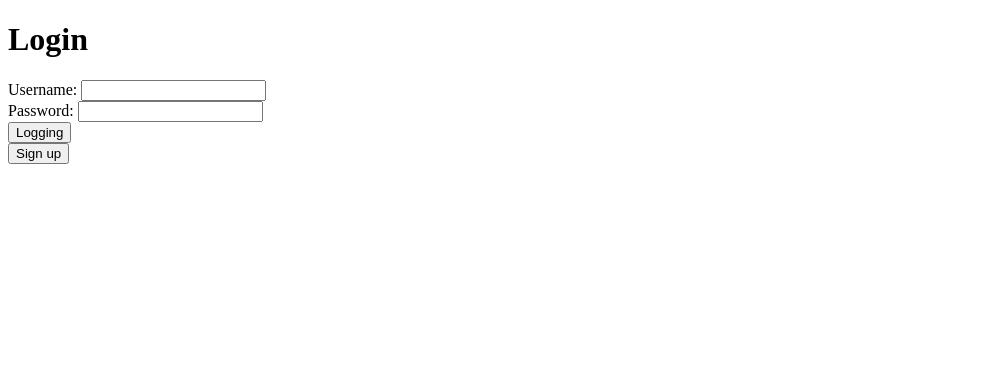
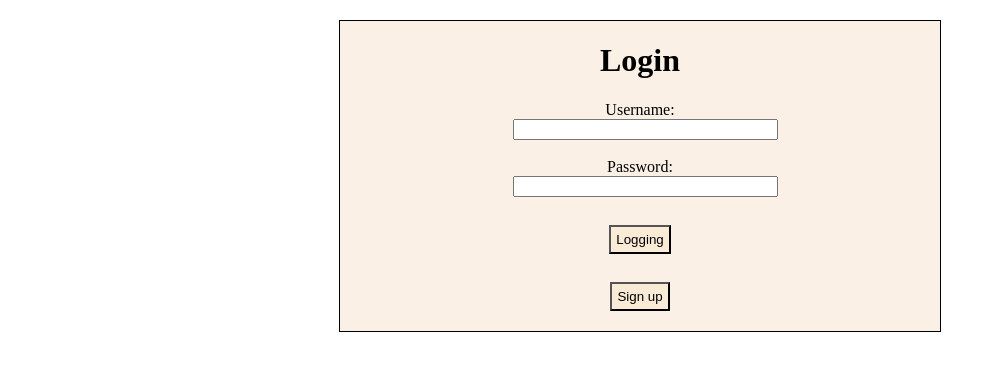
Before and after one commit to juhavuo/keeping_track_of_ideas_frontend, an Angular app: page /login in a window 1280 px wide. Shown: the top 370 px of the page, without its empty margins (0-996 px from the left). Built offline with nearby package versions, Linux system fonts and the light colour scheme.

Commit message:
More styling

```diff
--- a/src/app/components/addidea/addidea.component.html
+++ b/src/app/components/addidea/addidea.component.html
@@ -1,12 +1,14 @@
+<div>
   <h1>Add idea</h1>
   <p>Title:</p>
-<input type ="text" [(ngModel)] = "idea.title">
+  <input type="text" [(ngModel)]="idea.title">
   <p>Content:</p>
-<input type ="text" [(ngModel)] = "idea.details">
+  <input type="text" [(ngModel)]="idea.details">
   <p>Private:</p>
-<input type ="checkbox" [(ngModel)] = "idea.is_private">
+  <input type="checkbox" [(ngModel)]="idea.is_private">
   <p>Tags: (separate by comma)</p>
-<input type = "text" [(ngModel)] = "tagsAsString">
+  <input type="text" [(ngModel)]="tagsAsString">
   <p>Links: (separate by comma)</p>
-<input type = "text" [(ngModel)] = "linksAsString"><br>
+  <input type="text" [(ngModel)]="linksAsString"><br>
   <button (click)="saveTheIdea()">Save the idea </button>
+</div>
--- a/src/app/components/addidea/addidea.component.scss
+++ b/src/app/components/addidea/addidea.component.scss
@@ -0,0 +1,25 @@
+div {
+  display: flex;
+  flex-flow: column wrap;
+  align-items: center;
+  align: center;
+  margin-left:auto;
+  margin-right: auto;
+  margin-top: 20px;
+  border-style: double;
+  border-width: thin;
+  padding-bottom: 20px;
+  max-width: 600px;
+  background-color: linen;
+}
+
+button{
+  float: center;
+  padding: 5px;
+  margin-top: 10px;
+  background-color: antiquewhite;
+}
+
+input{
+  margin-left: 10px;
+}
--- a/src/app/components/ideasview/ideasview.component.html
+++ b/src/app/components/ideasview/ideasview.component.html
@@ -1,3 +1,4 @@
+<div id="main">
   <h1>Own saved ideas</h1>
   <p>Logged in as {{currentuser}}</p>
   <ul>
@@ -25,3 +26,4 @@
   <br>
   <button (click)="goToPublicIdeas()">View all public ideas</button><br>
   <button (click)="logout()">logout</button>
+</div>
--- a/src/app/components/ideasview/ideasview.component.scss
+++ b/src/app/components/ideasview/ideasview.component.scss
@@ -41,3 +41,12 @@ button{
 #remove_idea{
   margin-top: 20px;
 }
+
+#main{
+  display: flex;
+  flex-flow: column wrap;
+  align-items: center;
+  align: center;
+  margin-left:auto;
+  margin-right: auto;
+}
--- a/src/app/components/login-page/login-page.component.html
+++ b/src/app/components/login-page/login-page.component.html
@@ -1,10 +1,12 @@
+<div>
   <h1>Login</h1>
-
-Username: <input type="text" [(ngModel)]="backendConnectorService.username">
+  Username:
+  <input type="text" size="30" [(ngModel)]="backendConnectorService.username">
   <br>
-Password: <input type="password" [(ngModel)]="backendConnectorService.password">
+  Password:
+  <input type="password" size="30" [(ngModel)]="backendConnectorService.password">
   <br>
   <button (click)="backendConnectorService.login()">Logging</button>
   <br>
-
   <button (click)="goToSignup()">Sign up</button>
+</div>
--- a/src/app/components/login-page/login-page.component.scss
+++ b/src/app/components/login-page/login-page.component.scss
@@ -0,0 +1,25 @@
+div {
+  display: flex;
+  flex-flow: column wrap;
+  align-items: center;
+  align: center;
+  margin-left:auto;
+  margin-right: auto;
+  margin-top: 20px;
+  border-style: double;
+  border-width: thin;
+  padding-bottom: 20px;
+  max-width: 600px;
+  background-color: linen;
+}
+
+button{
+  float: center;
+  padding: 5px;
+  margin-top: 10px;
+  background-color: antiquewhite;
+}
+
+input{
+  margin-left: 10px;
+}
--- a/src/app/components/publicideas/publicideas.component.html
+++ b/src/app/components/publicideas/publicideas.component.html
@@ -1,5 +1,6 @@
+<div id="main">
   <h1>Public ideas of all users</h1>
-<ul >
+  <ul>
     <button *ngIf="tag_view_selected" (click)="reshowAllPublicIdeas()">View all public messages</button>
     <li id="content_box" *ngFor="let idea of public_ideas">
       <h3>{{idea.title}}</h3>
@@ -8,34 +9,35 @@
       <p>details: {{idea.details}}</p>
       <p *ngIf=showTitle(idea.keywords)>Tags:</p>
       <ul class="horizontal">
-      <li class= "spaced" *ngFor="let tag of idea.keywords">
-        <button (click) = "showByTag(tag)">{{tag}}</button>
+        <li class="spaced" *ngFor="let tag of idea.keywords">
+          <button (click)="showByTag(tag)">{{tag}}</button>
         </li>
       </ul>
-    <p *ngIf = "showTitle(idea.links)">Links:</p>
+      <p *ngIf="showTitle(idea.links)">Links:</p>
       <ul class="horizontal">
         <li class="spaced" *ngFor="let link of idea.links">
           {{link}}
         </li>
       </ul>
-    <p>Number of likes: {{idea.likes}} <button *ngIf = "showLikebutton(idea.owner_id,idea.liked_by)" (click)="addLike(idea._id)">Add like</button></p>
-    <button (click) = "toggleComments(idea._id)">{{idea.show_comments == true? 'Hide comments': 'Show comments'}}</button>
-    <p *ngIf = "showComments(idea.show_comments,idea.comments)">Comments</p>
-    <ul *ngIf = "showComments(idea.show_comments,idea.comments)">
-      <li *ngFor = "let comment of idea.comments">
+      <p>Number of likes: {{idea.likes}} <button *ngIf="showLikebutton(idea.owner_id,idea.liked_by)" (click)="addLike(idea._id)">Add like</button></p>
+      <button (click)="toggleComments(idea._id)">{{idea.show_comments == true? 'Hide comments': 'Show comments'}}</button>
+      <p *ngIf="showComments(idea.show_comments,idea.comments)">Comments</p>
+      <ul *ngIf="showComments(idea.show_comments,idea.comments)">
+        <li *ngFor="let comment of idea.comments">
           From {{comment.commenter_name}} at {{comment.comment_time}}
-          <button *ngIf = "show_remove_comments_b(comment.commenter_id)" (click) = "removeComment(idea._id,comment.commenter_id,comment._id)">Remove comment</button><br>
+          <button *ngIf="show_remove_comments_b(comment.commenter_id)" (click)="removeComment(idea._id,comment.commenter_id,comment._id)">Remove comment</button><br>
           <p>id: {{comment._id}}: {{comment.comment_text}}</p>
         </li>
       </ul>
       <br>
-    <button (click) = "showAddComment(idea._id)">Add comment</button>
-    <div *ngIf = "idea.show_add_comment">
-      <input type="text" [(ngModel)] = "comment_text">
-      <button (click) = "addComment(idea._id)">Add comment</button>
+      <button (click)="showAddComment(idea._id)">Add comment</button>
+      <div *ngIf="idea.show_add_comment">
+        <input type="text" [(ngModel)]="comment_text">
+        <button (click)="addComment(idea._id)">Add comment</button>
       </div>
     </li>
   </ul>
   <br>
   <button (click)="goToIdeas()">View own ideas</button><br>
   <button (click)="logout()">logout</button>
+</div>
--- a/src/app/components/publicideas/publicideas.component.scss
+++ b/src/app/components/publicideas/publicideas.component.scss
@@ -24,7 +24,8 @@ ul.horizontal li{
   padding-bottom: 10px;
   margin: 10px;
   max-width: 800px;
-  background-color: floralwhite;
+  width: 600px;
+  background-color: azure;
 }
 
 .red_borders{
@@ -36,6 +37,15 @@ ul.horizontal li{
 
 button{
   margin: 5px;
-  background-color: peachpuff;
+  background-color: lavander;
   padding: 5px;
 }
+
+#main{
+  display: flex;
+  flex-flow: column wrap;
+  align-items: center;
+  align: center;
+  margin-left:auto;
+  margin-right: auto;
+}
--- a/src/app/components/signup/signup.component.html
+++ b/src/app/components/signup/signup.component.html
@@ -1,5 +1,5 @@
+<div>
 <h1>Sign up</h1>
-
 Enter your username: <input type="text" [(ngModel)]="user.username">
 <br>
 Enter your password: <input type="password" [(ngModel)]="user.password">
@@ -7,7 +7,8 @@ Enter your password: <input type="password" [(ngModel)]="user.password">
 Enter your password again: <input type="password" [(ngModel)]="password_second"><br>
 <button (click)="register()">Register user</button>
 <br>
-<div *ngIf = "show_error_div">
+</div>
+<div id="alert" *ngIf = "show_error_div">
   <p>{{error_message}}</p>
   <button (click)="hideErrors()">OK</button>
 </div>
--- a/src/app/components/signup/signup.component.scss
+++ b/src/app/components/signup/signup.component.scss
@@ -0,0 +1,30 @@
+div {
+  display: flex;
+  flex-flow: column wrap;
+  align-items: center;
+  align: center;
+  margin-left:auto;
+  margin-right: auto;
+  margin-top: 20px;
+  border-style: double;
+  border-width: thin;
+  padding-bottom: 20px;
+  max-width: 600px;
+  background-color: linen;
+}
+
+button{
+  float: center;
+  padding: 5px;
+  margin-top: 10px;
+  background-color: antiquewhite;
+}
+
+input{
+  margin-left: 10px;
+}
+
+#alert{
+  border-color: red;
+  border-width: thick;
+}
```
Lines whose indentation alone changed are shown as unchanged.
